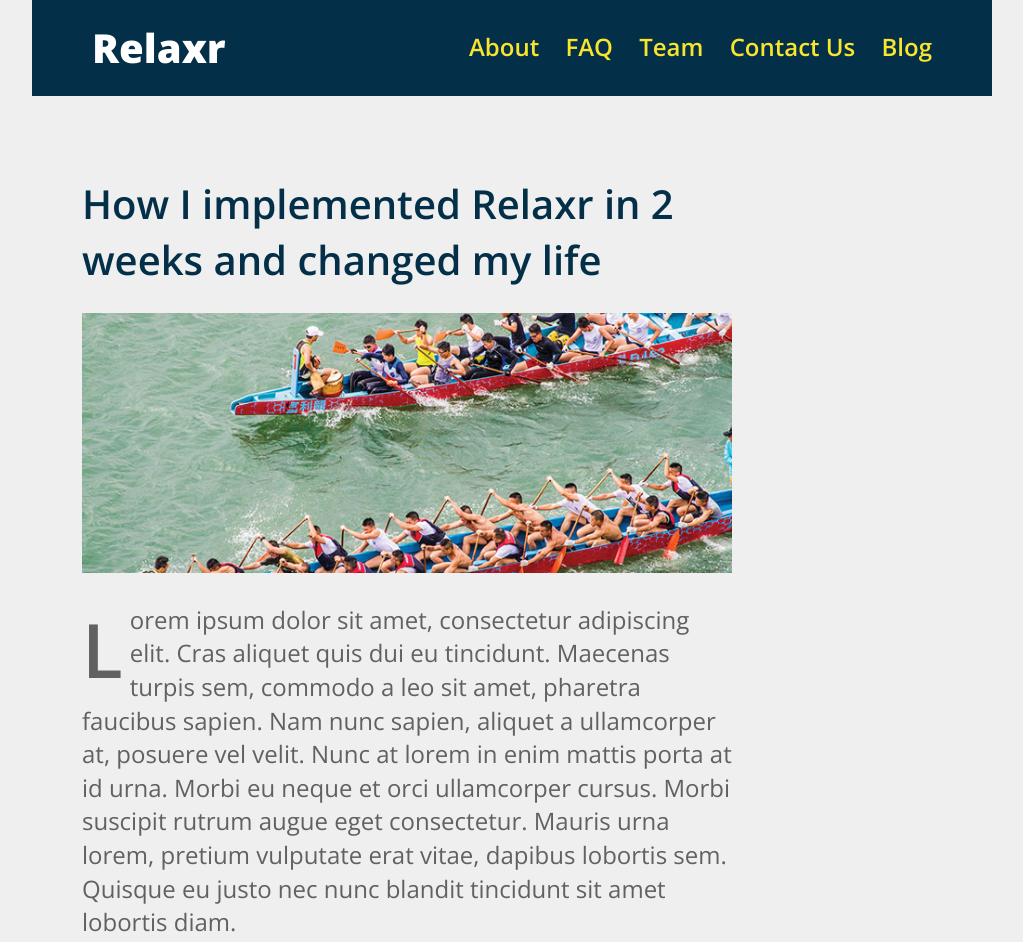
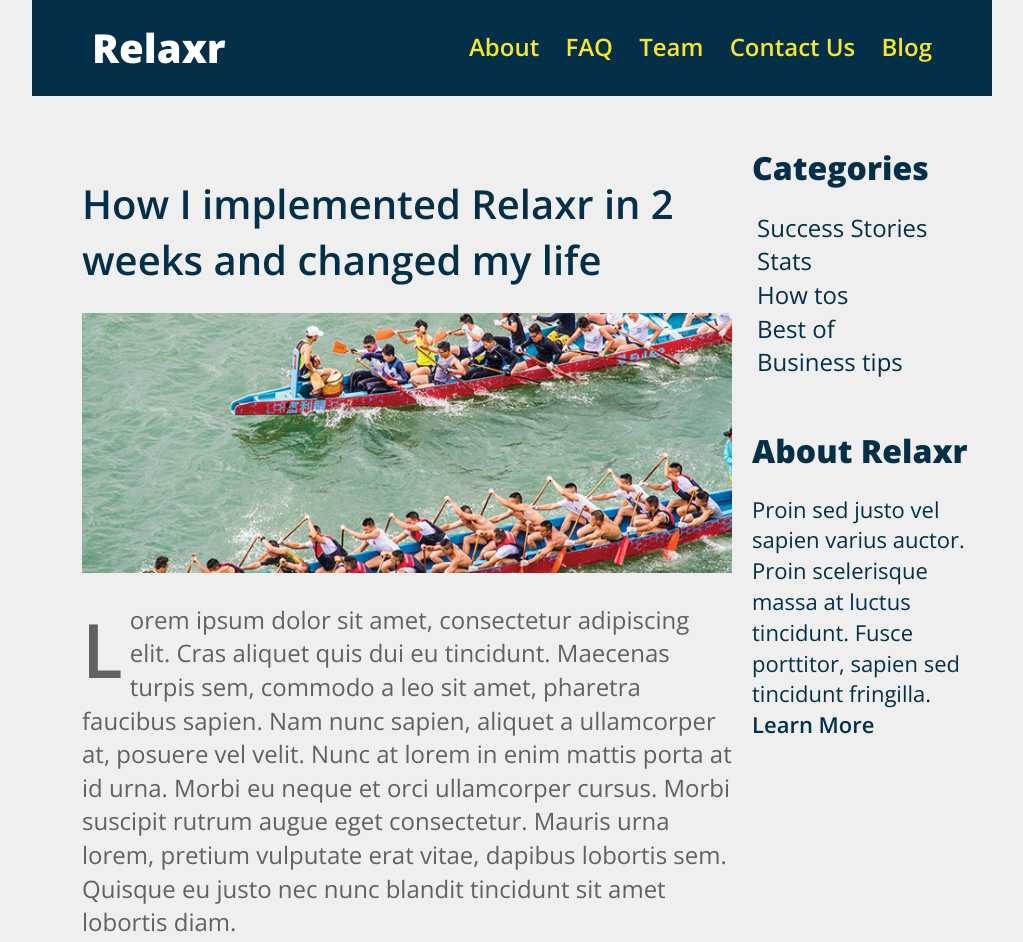
Before and after one commit to brobertson3/brobertson_homework_3, a plain HTML site: page index.html in a window 1280 px wide. Shown: the top 942 px of the page, without its empty margins (128-1151 px from the left). Drawn offline with nearby package versions, Linux system fonts and the light colour scheme.

Commit message:
Added in the sidebar items
Sidebar items.

```diff
--- a/css/style.css
+++ b/css/style.css
@@ -154,17 +154,52 @@ Cleaner?? More Scalable? */
   content: ">";
   margin-left: 3px;
 }
+
 /******************************************
-/* ARTICLE 1
+/* SIDEBAR
 /*******************************************/
 
+aside {
+  color: #033048;
+  width: 240px;
+  float: left;
+  margin-left: 20px;
+}
+
+aside h1 {
+  font-size: 32px;
+  font-weight: 800;
+  margin-bottom: 20px;
+}
 
 /******************************************
-/* ARTICLE 2
+/* CATEGORIES
 /*******************************************/
 
-footer {
+.categories {
+  margin-bottom: 50px;
+}
 
+.categories ul{
+  font-size: 24px;
+  font-weight: 300;
+  padding-left: 5px;
+}
+
+/******************************************
+/* ABOUT RELAXR
+/*******************************************/
+
+.about p { /* el-oh-el */
+  font-size: 22px;
+  font-weight: 300;
+}
+
+/* The Learn More text */
+span {
+  color: #033048;
+  font-size: 22px;
+  font-weight: 600;
 }
 
 /******************************************
--- a/index.html
+++ b/index.html
@@ -37,6 +37,22 @@
 				<p class="read_more">Read more</p>
 			</article>
 
+			<aside class="categories">
+				<h1>Categories</h1>
+				<ul>
+					<li>Success Stories</li>
+					<li>Stats</li>
+					<li>How tos</li>
+					<li>Best of</li>
+					<li>Business tips</li>
+				</ul>
+			</aside>
+
+			<aside class="about">
+				<h1>About Relaxr</h1>
+				<p>Proin sed justo vel sapien varius auctor. Proin scelerisque massa at luctus tincidunt. Fusce porttitor, sapien sed tincidunt fringilla.<br><span>Learn More</span></p>
+			</aside>
+
 			<article class="article_2">
 				<h1 class="article">I traveled across the globe thanks to Relaxr’s Excel automation</h1>
 				<!-- Match main column width. Is is a better way to match the width for a picture?-->
@@ -45,9 +61,6 @@
 				<p class="read_more">Read more</p>
 			</article>
 
-			<footer class="clear">
-				&copy; Footer Goes Here
-			</footer>
 		</div><!-- #container -->
 	</body>
 </html>
```
